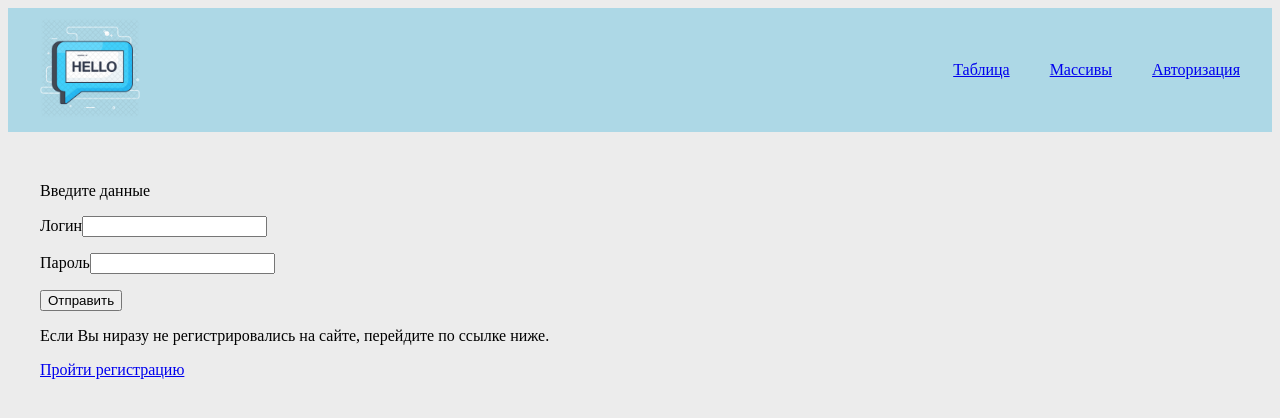
After one commit to VadimKrainov/homework, a PHP site: page /authorization.php in a window 1280 px wide. The commit adds this page. Shown: the top 418 px of the page. Run offline with PHP 8.4, Linux system fonts and the light colour scheme.

Commit message:
15.10.2021

```diff
--- a/27.09.2021/array.php
+++ b/27.09.2021/array.php
@@ -6,7 +6,7 @@
     <meta name="viewport"
           content="width=device-width, user-scalable=no, initial-scale=1.0, maximum-scale=1.0, minimum-scale=1.0">
     <meta http-equiv="X-UA-Compatible" content="ie=edge">
-    <title>Document</title>
+    <title>Массивы</title>
 </head>
 <body>
 
--- /dev/null
+++ b/27.09.2021/authorization.php
@@ -0,0 +1,57 @@
+<!doctype html>
+<html lang="en">
+<head>
+    <link rel="stylesheet" href="css/style.css">
+    <meta charset="UTF-8">
+    <meta name="viewport"
+          content="width=device-width, user-scalable=no, initial-scale=1.0, maximum-scale=1.0, minimum-scale=1.0">
+    <meta http-equiv="X-UA-Compatible" content="ie=edge">
+    <title>Авторизация</title>
+</head>
+<body>
+
+<?
+include ("ini/header.php");
+?>
+
+
+<div class="container-authorization">
+
+    <?
+    //правильный логин для входа vadim
+    //правильный пароль для входа qwerty
+
+    if(count($_GET)>0) { // Проверка, если поля заполнены
+        $login = md5(trim($_GET['login'])); //Функция trim() убирает ненужные пробелы в начале и конце строчки
+        $password = md5(trim($_GET['password']));
+
+        if ($login == '171c6d4e0685a32a28b0db65e423ec3f' & $password == 'd8578edf8458ce06fbc5bb76a58c5ca4'){ //Проверка на то, чтобы оба поля были заполнены
+            echo '<meta http-equiv=Refresh content="0.001; authorization-succes.php">';
+        }
+        else {
+            echo 'Вы неправильно ввели данные для входа';
+        }
+    }
+    else {
+        echo 'Введите данные'; // Проверка, если поля не заполнены
+    }
+    ?>
+
+    <form method="get">
+        <p>
+            Логин<input type="text" name="login">
+        </p>
+        <p>
+            Пароль<input type="password" name="password">
+        </p>
+        <p>
+            <button type="submit">Отправить</button>
+        </p>
+    </form>
+    <p>Если Вы ниразу не регистрировались на сайте, перейдите по ссылке ниже. </p>
+    <a class="registration" href="registration.php">Пройти регистрацию</a>
+
+</div>
+
+</body>
+</html>
--- a/27.09.2021/css/style.css
+++ b/27.09.2021/css/style.css
@@ -115,8 +115,24 @@ body {
     }
 }
 
+
 .footer {
     background-color: rebeccapurple;
     padding: 50px 0;
     color: white;
 }
+
+.container-authorization{
+max-width: 1200px;
+margin: 0 auto;
+}
+
+.textarea {
+    margin-top: 20px;
+    display: block;
+}
+
+.registration:hover {
+    text-decoration: none;
+    color: -webkit-link;
+}
--- a/27.09.2021/css/style_menu.css
+++ b/27.09.2021/css/style_menu.css
@@ -25,6 +25,10 @@ li {
 }
 
 .a-first {
+    margin-right: 40px;
+}
+
+.a-second {
     margin-right: 40px;
 }
 
--- a/27.09.2021/ini/header.php
+++ b/27.09.2021/ini/header.php
@@ -12,7 +12,8 @@ echo "<link rel='stylesheet' href='../css/style_menu.css'>";
         <div class="menu">
             <ul>
                 <li><a href="table.php" class="a-first">Таблица</a></li>
-                <li><a href="array.php">Массивы</a></li>
+                <li><a href="array.php"class="a-second">Массивы</a></li>
+                <li><a href="authorization.php">Авторизация</a></li>
             </ul>
         </div>
     </div>
--- a/27.09.2021/table.php
+++ b/27.09.2021/table.php
@@ -6,7 +6,7 @@
     <meta content="width=device-width, user-scalable=no, initial-scale=1.0, maximum-scale=1.0, minimum-scale=1.0"
           name="viewport">
     <meta content="ie=edge" http-equiv="X-UA-Compatible">
-    <title>Document</title>
+    <title>Таблицы</title>
 </head>
 <body>
 
```
Also changed, not shown: 27.09.2021/authorization-succes.php (added, +44 -0 lines), 27.09.2021/css/style_night.css (+20 -0 lines), 27.09.2021/registration.php (added, +32 -0 lines), 1 other file.
